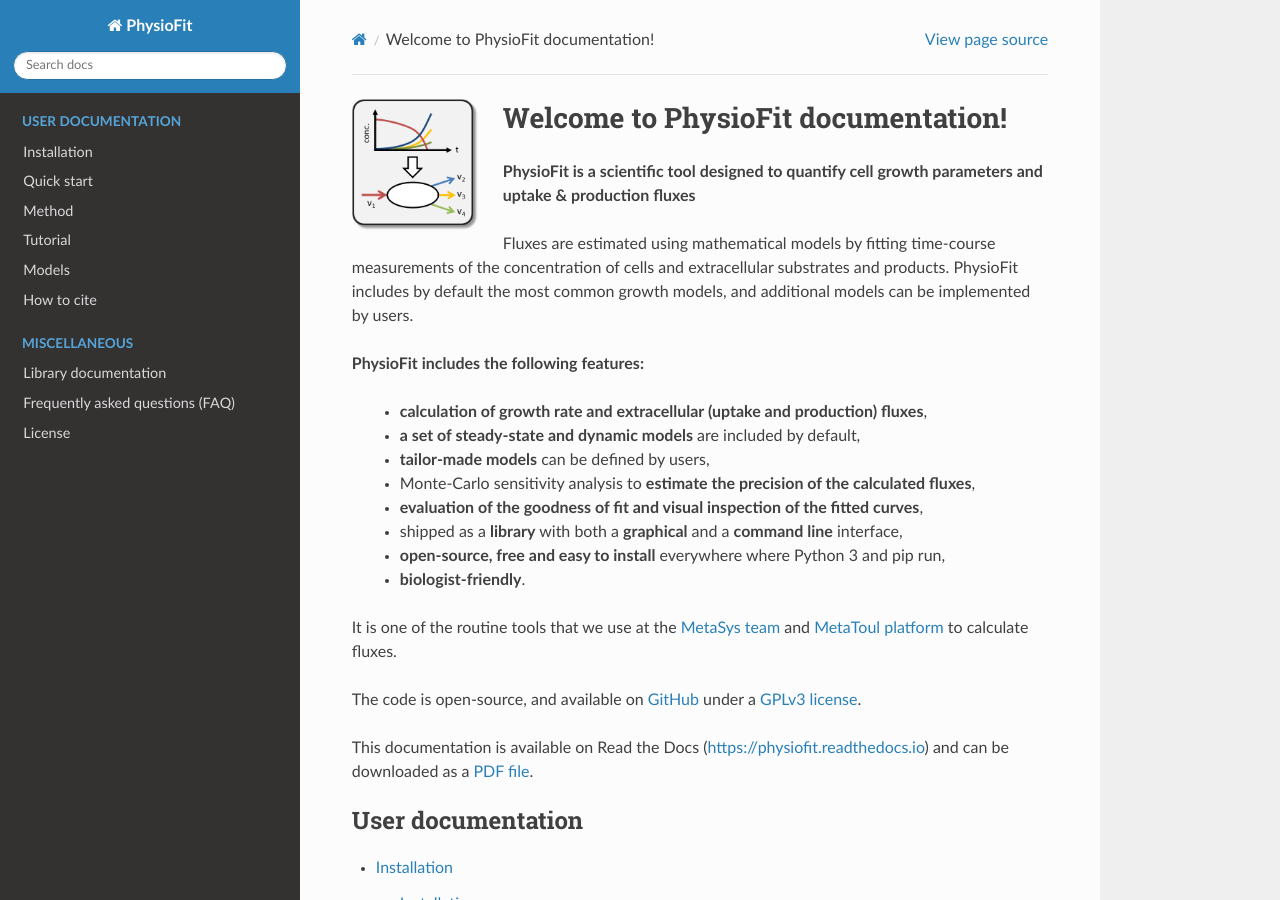
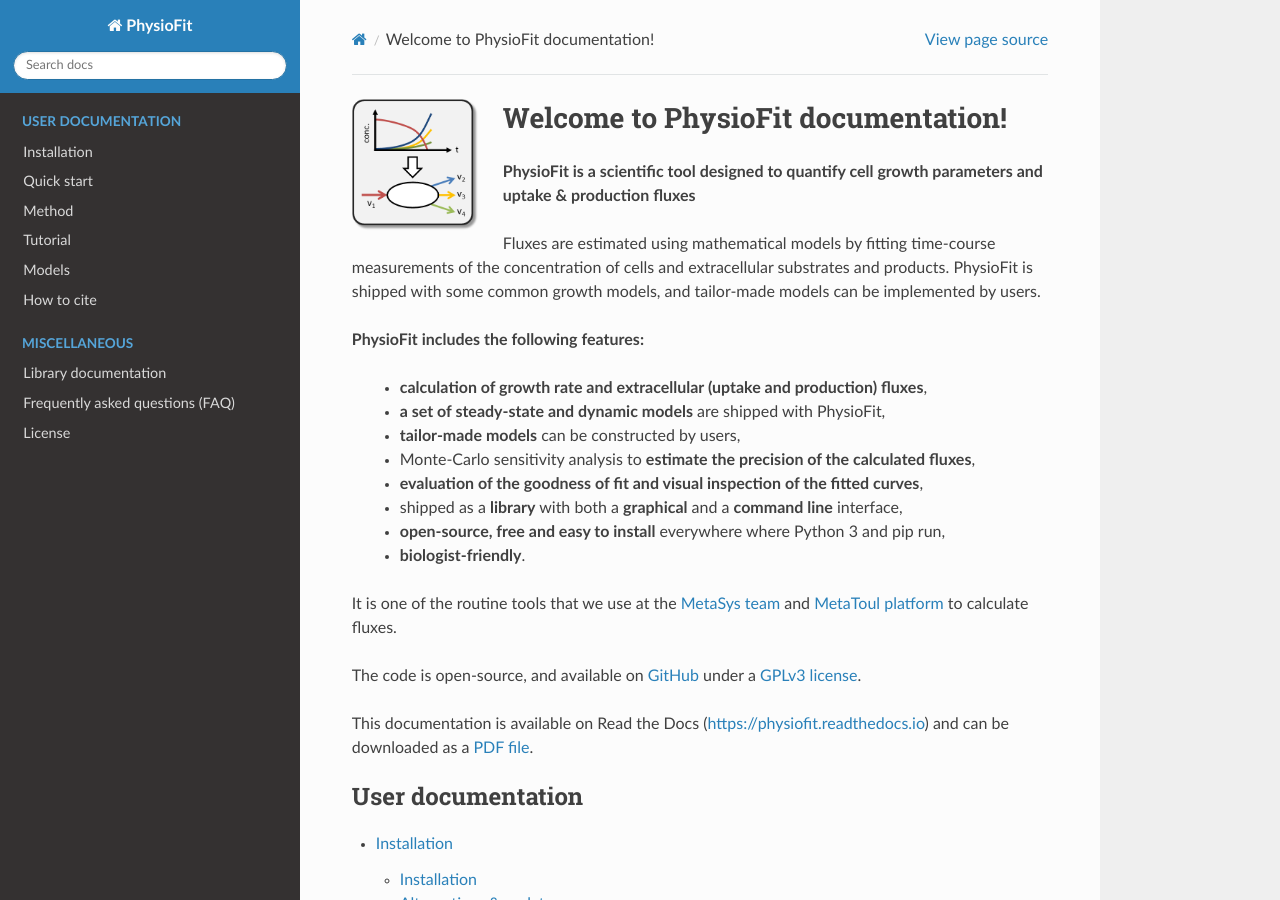
Before and after one commit to MetaSys-LISBP/PhysioFit, a Sphinx documentation site: the page built from docs/index.rst, in a window 1280 px wide and 900 px high. Built offline with Sphinx 7.4.7 and the Read the Docs theme 2.0.0, drawn with Linux system fonts in a browser that asks for light colours.

Commit message:
update doc

```diff
--- a/docs/index.rst
+++ b/docs/index.rst
@@ -13,14 +13,14 @@
 **PhysioFit is a scientific tool designed to quantify cell growth parameters and uptake & production fluxes**
 
 Fluxes are estimated using mathematical models by fitting time-course measurements of the concentration of
-cells and extracellular substrates and products. PhysioFit includes by default the most common growth models, and
-additional models can be implemented by users.
+cells and extracellular substrates and products. PhysioFit is shipped with some common growth models, and
+tailor-made models can be implemented by users.
 
 **PhysioFit includes the following features:**
 
    * **calculation of growth rate and extracellular (uptake and production) fluxes**,
-   * **a set of steady-state and dynamic models** are included by default,
-   * **tailor-made models** can be defined by users,
+   * **a set of steady-state and dynamic models** are shipped with PhysioFit,
+   * **tailor-made models** can be constructed by users,
    * Monte-Carlo sensitivity analysis to **estimate the precision of the calculated fluxes**,
    * **evaluation of the goodness of fit and visual inspection of the fitted curves**,
    * shipped as a **library** with both a **graphical** and a **command line** interface,
```
